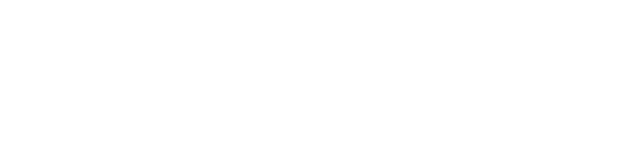
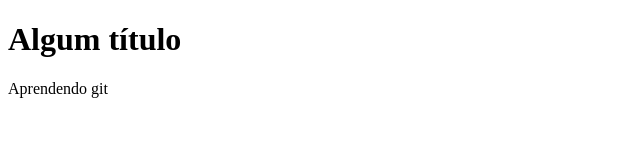
Before and after one commit to andreza1freitas/tutorial_git, a plain HTML site: page index.html in a window 1280 px wide. Shown: the whole page, without its empty margins (0-640 px from the left). Drawn offline with Linux system fonts and the light colour scheme.

Commit message:
Criei título e parágrafo

```diff
--- a/index.html
+++ b/index.html
@@ -7,6 +7,7 @@
     <title>Tutorial de Git</title>
 </head>
 <body>
-
+    <h1>Algum título</h1>
+    <p>Aprendendo git</p>
 </body>
 </html>
```
